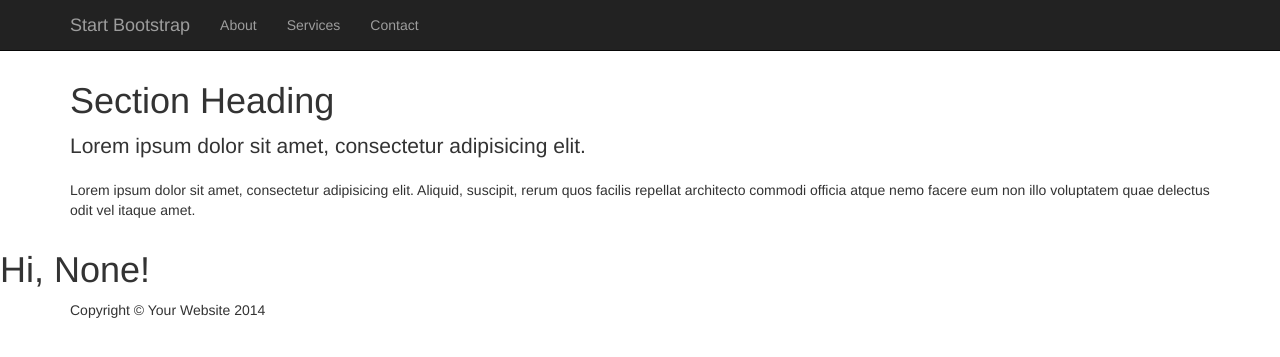
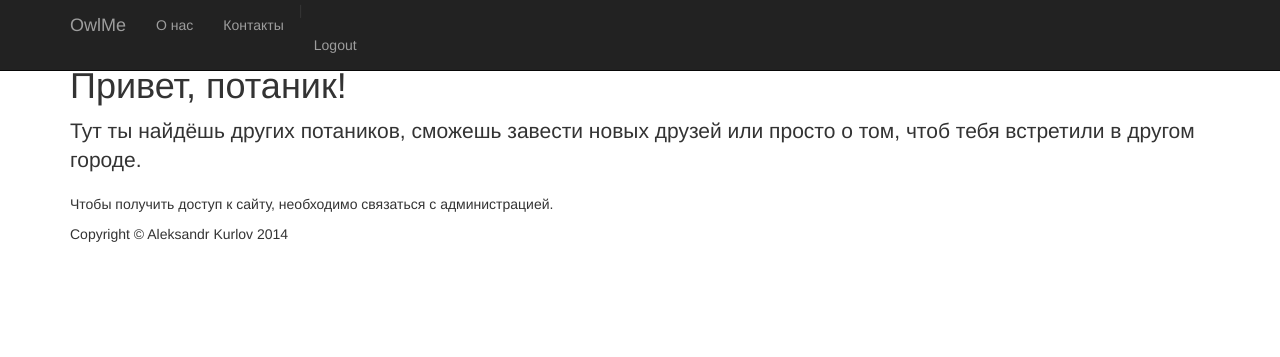
Before and after one commit to kurlov/owlme, a Flask app: page / in a window 1280 px wide. Shown: the top 357 px of the page. Run offline with Flask 2, Linux system fonts and the light colour scheme; a user stored in the database is signed in; some libraries are stand-ins or nearby versions.

Commit message:
Added temporary home page

```diff
--- a/app/templates/base.html
+++ b/app/templates/base.html
@@ -27,13 +27,41 @@
     <script src="{{ url_for('.static', filename='js/bootstrap.min.js') }}"></script>
   </head>
   <body>
-    <div>OwlMe:
-        <a href="{{ url_for('index') }}">Home</a>
-        {% if g.user.is_authenticated() %}
-        | <a href="{{ url_for('logout') }}">Logout</a>
-        {% endif %}
-    </div>
-    <hr>
+  <!-- Navigation -->
+    <nav class="navbar navbar-inverse navbar-fixed-top" role="navigation">
+        <div class="container">
+            <!-- Brand and toggle get grouped for better mobile display -->
+            <div class="navbar-header">
+                <button type="button" class="navbar-toggle" data-toggle="collapse" data-target="#bs-example-navbar-collapse-1">
+                    <span class="sr-only">Toggle navigation</span>
+                    <span class="icon-bar"></span>
+                    <span class="icon-bar"></span>
+                    <span class="icon-bar"></span>
+                </button>
+                <a class="navbar-brand" href="{{ url_for('index') }}">OwlMe</a>
+            </div>
+            <!-- Collect the nav links, forms, and other content for toggling -->
+            <div class="collapse navbar-collapse" id="bs-example-navbar-collapse-1">
+                <ul class="nav navbar-nav">
+                    <li>
+                        <a href="#">О нас</a>
+                    </li>
+                    <li>
+                        <a href="#">Контакты</a>
+                    </li>
+                    <li>
+                        {% if g.user.is_authenticated() %}
+                        | <a href="{{ url_for('logout') }}">Logout</a>
+                        {% endif %}
+                    </li>
+
+                </ul>
+            </div>
+            <!-- /.navbar-collapse -->
+        </div>
+        <!-- /.container -->
+    </nav>
+
     {% with messages = get_flashed_messages() %}
       {% if messages %}
         <ul>
--- a/app/templates/index.html
+++ b/app/templates/index.html
@@ -2,63 +2,31 @@
 {% block content %}
     <!-- Custom CSS -->
     <link href="{{ url_for('.static', filename='css/full-width-pics.css') }}" rel="stylesheet">
-     <!-- Navigation -->
-    <nav class="navbar navbar-inverse navbar-fixed-top" role="navigation">
-        <div class="container">
-            <!-- Brand and toggle get grouped for better mobile display -->
-            <div class="navbar-header">
-                <button type="button" class="navbar-toggle" data-toggle="collapse" data-target="#bs-example-navbar-collapse-1">
-                    <span class="sr-only">Toggle navigation</span>
-                    <span class="icon-bar"></span>
-                    <span class="icon-bar"></span>
-                    <span class="icon-bar"></span>
-                </button>
-                <a class="navbar-brand" href="#">Start Bootstrap</a>
-            </div>
-            <!-- Collect the nav links, forms, and other content for toggling -->
-            <div class="collapse navbar-collapse" id="bs-example-navbar-collapse-1">
-                <ul class="nav navbar-nav">
-                    <li>
-                        <a href="#">About</a>
-                    </li>
-                    <li>
-                        <a href="#">Services</a>
-                    </li>
-                    <li>
-                        <a href="#">Contact</a>
-                    </li>
-                </ul>
-            </div>
-            <!-- /.navbar-collapse -->
-        </div>
-        <!-- /.container -->
-    </nav>
+
     <!-- Full Width Image Header with Logo -->
     <!-- Image backgrounds are set within the full-width-pics.css file. -->
     <header class="image-bg-fluid-height">
-        <img class="img-responsive img-center" src="" alt="">
+        <button type="button" class="btn btn-lg btn-success">Войти</button>
     </header>
      <!-- Content Section -->
     <section>
         <div class="container">
             <div class="row">
                 <div class="col-lg-12">
-                    <h1 class="section-heading">Section Heading</h1>
-                    <p class="lead section-lead">Lorem ipsum dolor sit amet, consectetur adipisicing elit.</p>
-                    <p class="section-paragraph">Lorem ipsum dolor sit amet, consectetur adipisicing elit. Aliquid, suscipit, rerum quos facilis repellat architecto commodi officia atque nemo facere eum non illo voluptatem quae delectus odit vel itaque amet.</p>
+                    <h1 class="section-heading">Привет, потаник!</h1>
+                    <p class="lead section-lead">Тут ты найдёшь других потаников, сможешь завести новых друзей или просто о том, чтоб тебя встретили в другом городе.</p>
+                    <p class="section-paragraph">Чтобы получить доступ к сайту, необходимо связаться с администрацией.</p>
                 </div>
             </div>
         </div>
     </section>
 
-
-    <h1>Hi, {{ user.nickname }}!</h1>
     <!-- Footer -->
     <footer>
         <div class="container">
             <div class="row">
                 <div class="col-lg-12">
-                    <p>Copyright &copy; Your Website 2014</p>
+                    <p>Copyright &copy; Aleksandr Kurlov 2014</p>
                 </div>
             </div>
             <!-- /.row -->
```
Also changed, not shown: app/views.py (line endings or trailing spaces).
